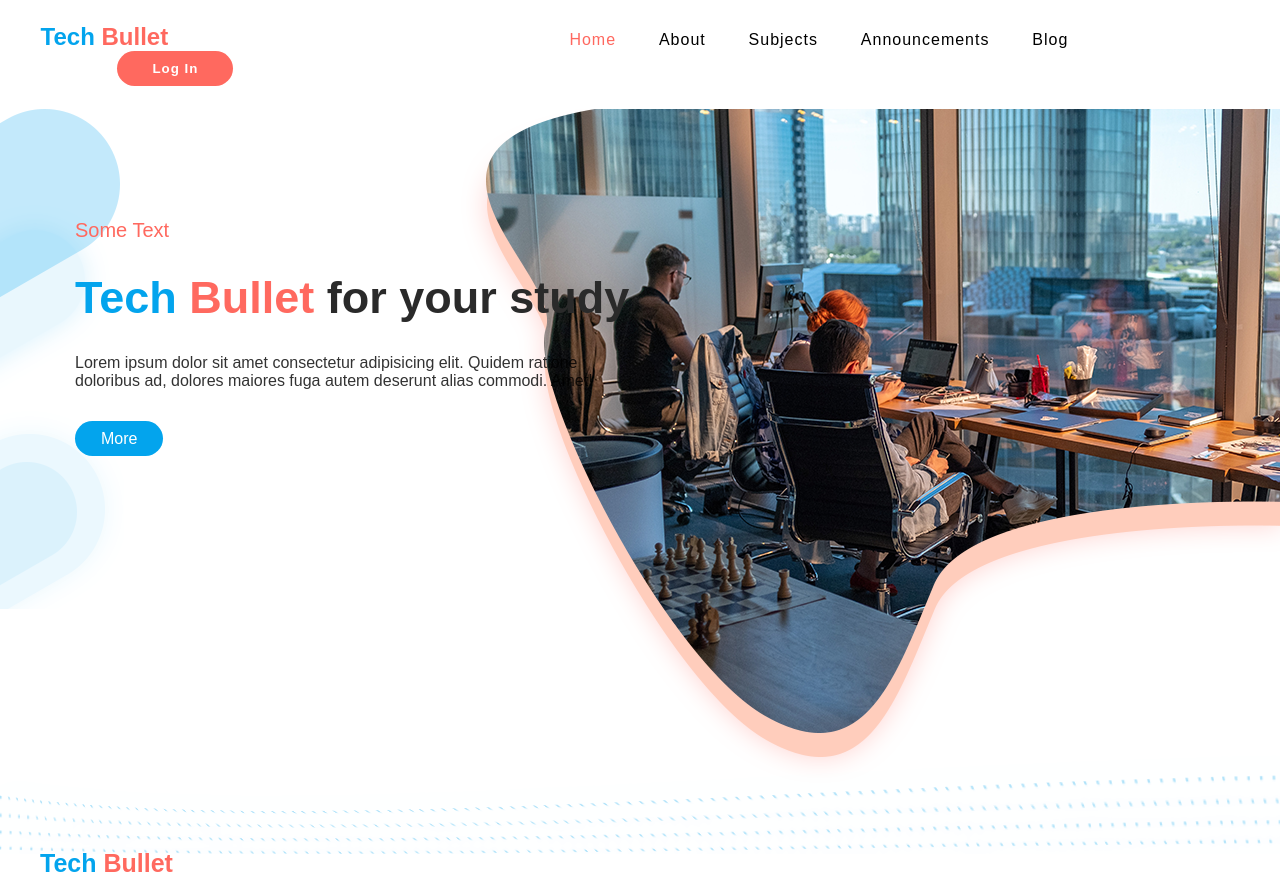
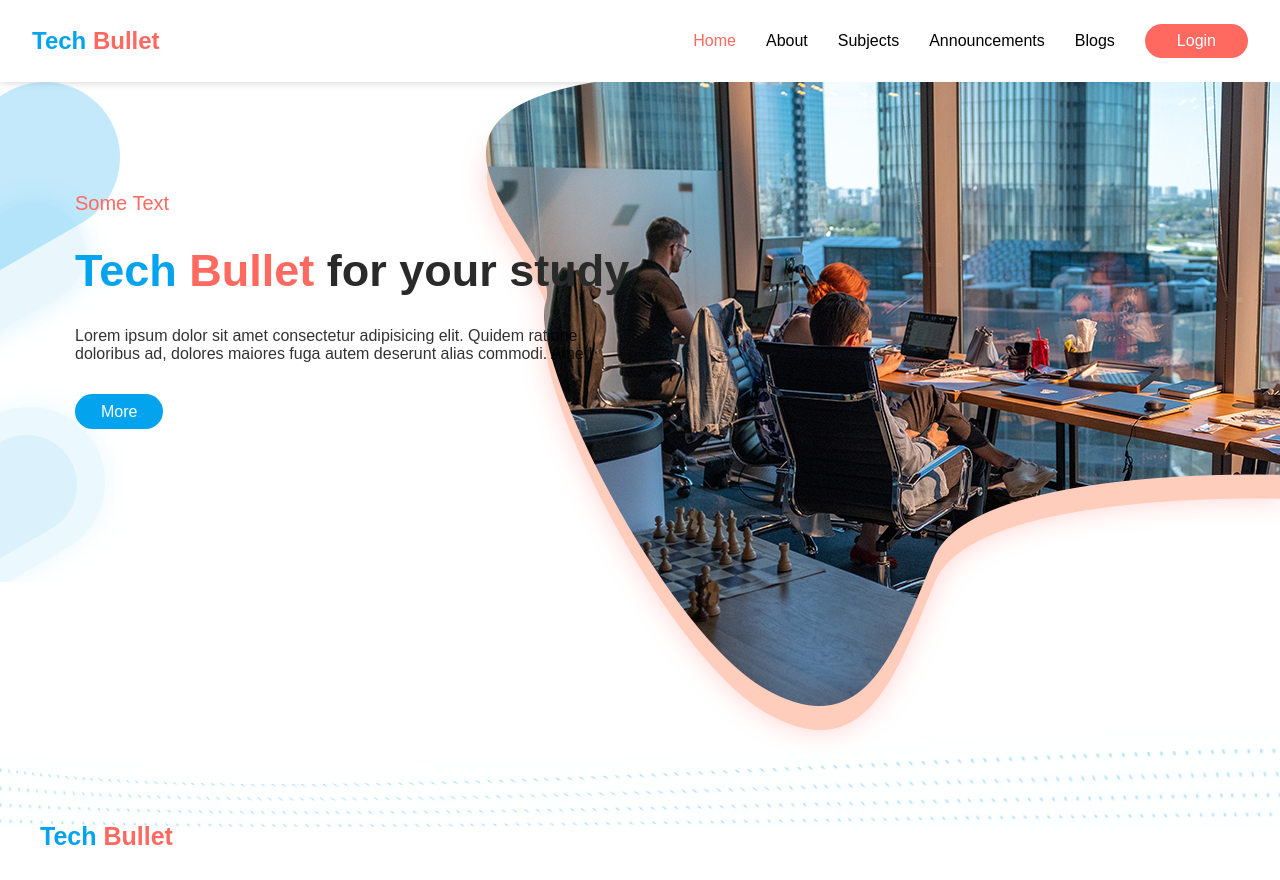
Before and after one commit to mohammad-hamad55/project, a plain HTML site: page index.html in a window 1280 px wide. Shown: the top 880 px of the page. Drawn offline with Linux system fonts and the light colour scheme; a script that the page names is missing.

Commit message:
nav bar settings

```diff
--- a/index.html
+++ b/index.html
@@ -7,10 +7,11 @@
     <title>Tech Bullet</title>
     <link rel="stylesheet" href="project bau.css" />
     <link rel="stylesheet" href="https://cdnjs.cloudflare.com/ajax/libs/font-awesome/6.0.0-beta3/css/brands.min.css" integrity="sha512-rQgMaFKZKIoTKfYInSVMH1dSM68mmPYshaohG8pK17b+guRbSiMl9dDbd3Sd96voXZeGerRIFFr2ewIiusEUgg==" crossorigin="anonymous" referrerpolicy="no-referrer" />
+    <script src="header.js" defer></script>
     <script src="project bau.js" defer></script>
   </head>
   <body>
-    <section id="navBar" class="nav-bar">
+    <!-- <section id="navBar" class="nav-bar">
       <h2>Tech <span style="color: #ff695f">Bullet</span></h2>
       <div>
         <a href="">home</a>
@@ -21,7 +22,26 @@
       </div>
 
       <a href="log in.html" ><button>log in</button></a>
-    </section>
+    </section> -->
+    <header>
+      <a href="#" class="logo">
+        <p>Tech <span>Bullet</span></p>
+      </a>
+      <div class="menu">
+        <ul>
+          <li class="active"><a href="#">Home</a></li>
+          <li><a href="#">About</a></li>
+          <li><a href="#">Subjects</a></li>
+          <li><a href="#">Announcements</a></li>
+          <li><a href="#">Blogs</a></li>
+          <li class="login"><a href="#">Login</a></li>
+        </ul>
+      </div>
+      <div class="menu-toggler">
+        <button class="humb"><svg xmlns="http://www.w3.org/2000/svg" viewBox="0 0 24 24" width="24" height="24"><path fill="none" d="M0 0h24v24H0z"/><path d="M3 4h18v2H3V4zm0 7h18v2H3v-2zm0 7h18v2H3v-2z"/></svg></button>
+        <button class="close hidden"><svg xmlns="http://www.w3.org/2000/svg" viewBox="0 0 24 24" width="24" height="24"><path fill="none" d="M0 0h24v24H0z"/><path d="M12 10.586l4.95-4.95 1.414 1.414-4.95 4.95 4.95 4.95-1.414 1.414-4.95-4.95-4.95 4.95-1.414-1.414 4.95-4.95-4.95-4.95L7.05 5.636z"/></svg></button>
+      </div>
+    </header>
 
     <section class="landing-info">
       <div class="left-baner"></div>
--- a/project bau.css
+++ b/project bau.css
@@ -7,9 +7,8 @@ body{
     font-family: 'Poppins', sans-serif;
 }
 
-.nav-bar{
+/* .nav-bar{
     min-height: 80px;
-    /* border: 1px solid; */
     padding: 23px 15px;
 }
 .nav-bar div{
@@ -38,8 +37,6 @@ body{
 }
 .nav-bar button{
     display: inline-block;
-    /* width: 70px;
-    height:40px; */
     padding: 10px 35px;
     font-weight: bold;
     border: none;
@@ -54,7 +51,146 @@ body{
 .nav-bar button:hover{
     background-color: #03a4ed;
     transition: all 0.5s ease-in-out;
-}
+} */
+.nav-bar{
+    border-bottom: 2px solid black;
+  }
+  .nav-bar a{
+    color: black !important;
+  }
+  .nav-bar .blog{
+    color: #ff685f !important;
+  }
+
+  body{
+    /* background: #000; */
+    /* height: 1000rem; */
+    overflow-x: hidden;
+  }
+  /* new */
+  a{
+    text-decoration: none;
+    color: inherit;
+  }
+
+  /* header */
+
+  header{
+    display: flex;
+    justify-content: space-between;
+    align-items: center;
+    background: white;
+    box-shadow: 1px 0 8px #ccc;
+    padding: 1.5rem 2rem;
+    position: relative;
+
+  }
+  header > a {
+    font-size: 1.5rem;
+    color: #03a4ed;
+    font-weight: bold;
+  }
+  header > a span{
+    color: #ff685f;
+  }
+  header .menu ul{
+    display: flex;
+    flex-direction: column;
+    list-style-type: none;
+    padding: 3rem 3rem .5rem;
+    width: 80%;
+    position: absolute;
+    right: 0;
+    top: 4.8rem;
+    background: white;
+    box-shadow: 1px 0 20px #ccc;
+    text-align: center;
+    opacity: 0;
+    visibility: hidden;
+    transform: translateX(50%);
+    transition: 0.5s;
+  }
+  header .menu ul.active{
+    opacity: 1;
+    visibility: visible;
+    transform: translateX(0);
+  }
+
+
+
+
+  header .menu ul li{
+    width: fit-content;
+    margin: 0 auto;
+    margin-bottom: 30px;
+  }
+  header .menu ul li:hover:not(:last-of-type) a{
+    transition: 0.25s;
+    color: #ff685f;
+  }
+  header .menu ul li.active{
+    color: #ff685f;
+  }
+  header .menu ul li.login{
+    margin-top: -5px;
+    padding: 0.5rem 2rem;
+    background: #ff695f;
+    border-radius: 30px;
+    color: white;
+    transition: background-color 0.3s;
+  }
+  header .menu ul li.login:hover{
+    background: #03a4ed;
+  }
+
+  header .menu-toggler{
+    width: 25px;
+    height: 25px;
+
+  }
+  header .menu-toggler button{
+    width: 100%;
+    height: 100%;
+    background: inherit;
+    border: none;
+    outline: none;
+    cursor: pointer;
+  }
+  .hidden{
+    display: none;
+  }
+
+  @media screen and (min-width:900px) {
+    header .menu{
+      padding: 0;
+    }
+    header .menu ul{
+      opacity: 1;
+      visibility: visible;
+      transform: translateX(0);
+      flex-direction: row;
+      align-items: center;
+      position: initial;
+      background: inherit;
+      box-shadow: initial;
+      width: 100%;
+      padding: 0;
+    }
+    header .menu ul li{
+      margin: 0;
+      margin-left: 30px;
+
+    }
+    header .menu ul li.login{
+      margin: 0;
+      margin-left: 30px;
+      padding: 0.5rem 2rem;
+    }
+    .menu-toggler{
+      display: none;
+
+    }
+  }
 .container{
     margin: 0 auto;
 }
```
